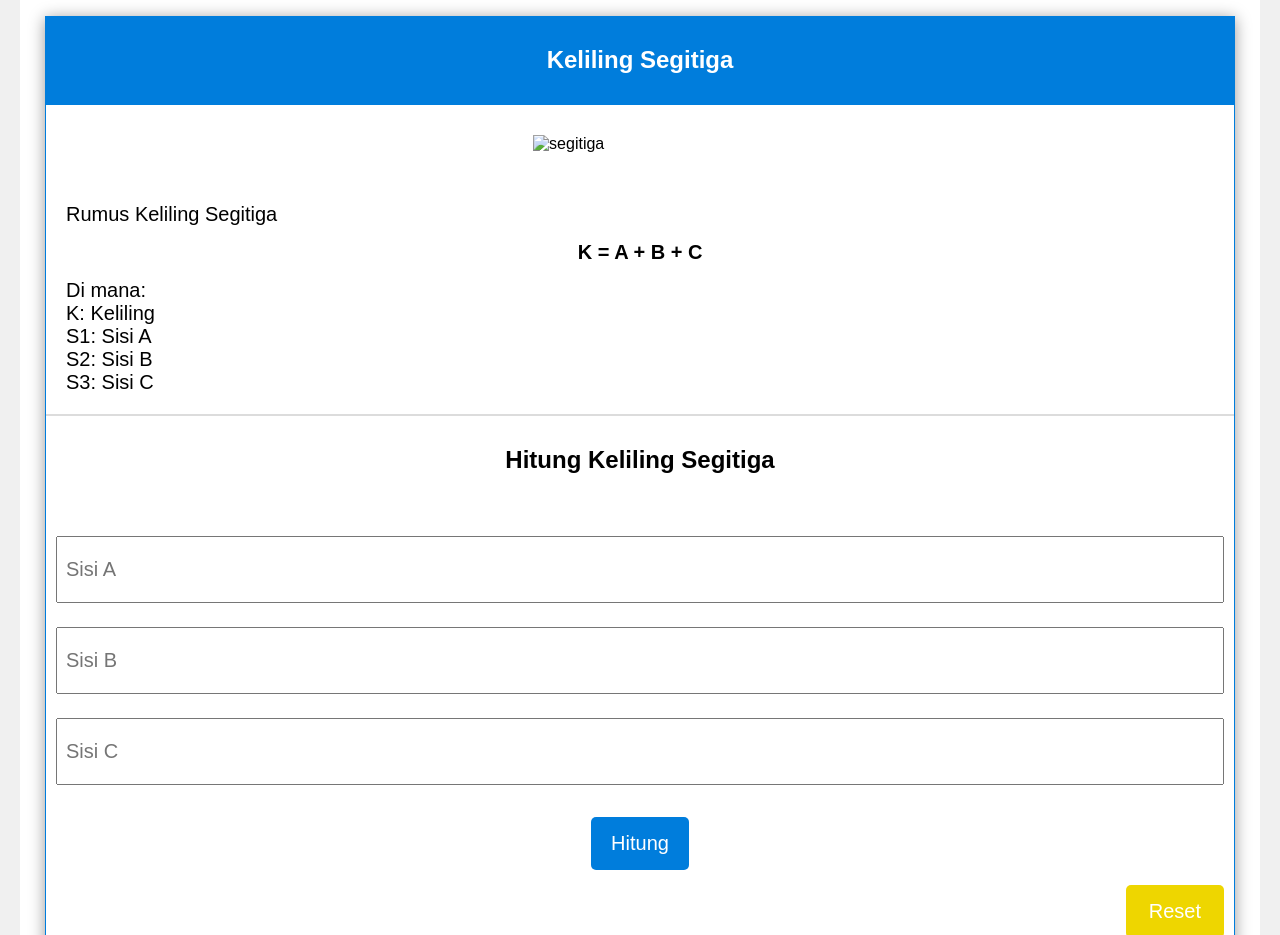
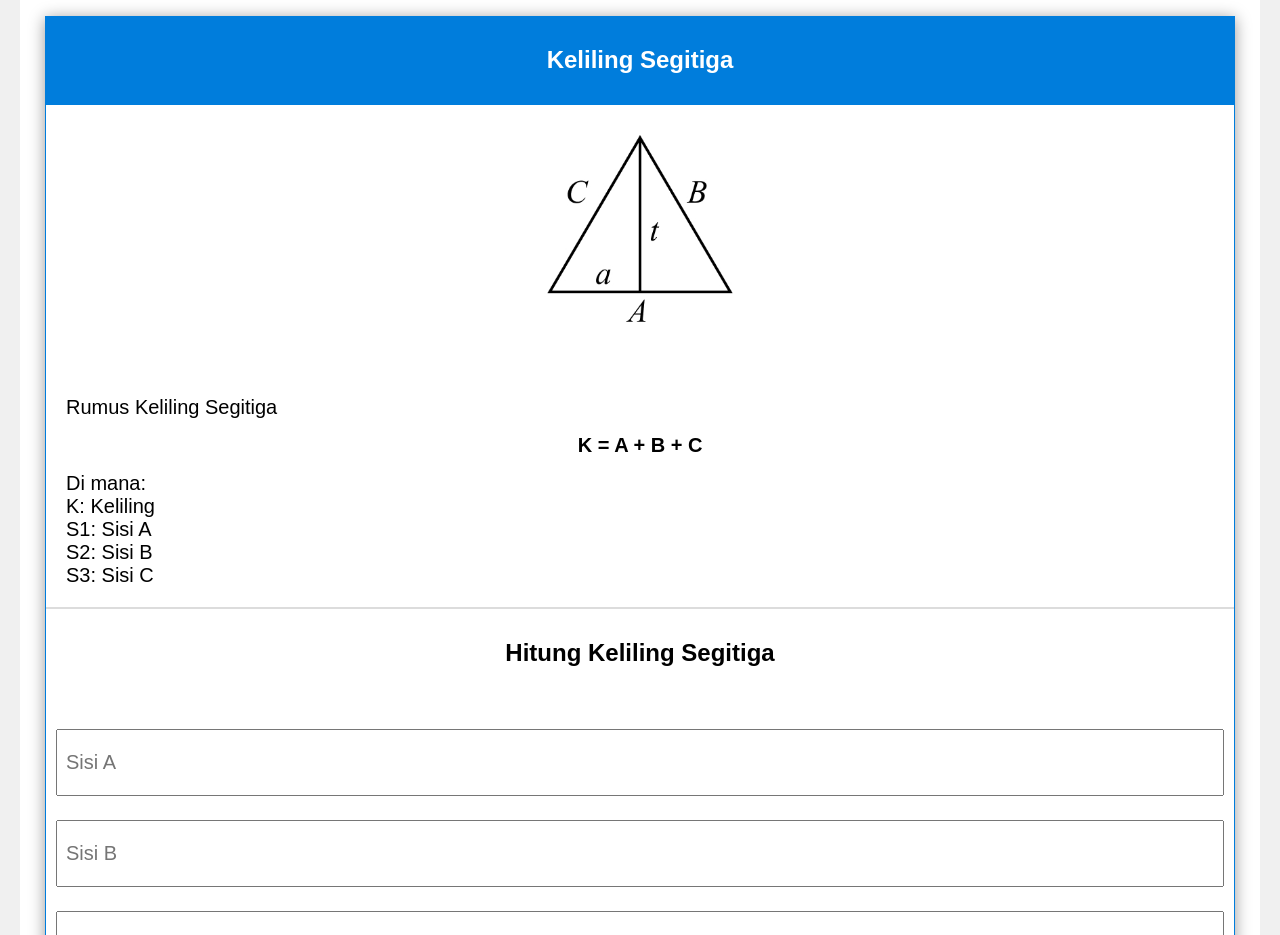
Before and after one commit to revou-fundamental-course/7-aug-23-hanyaabed, a plain HTML site: page index.html in a window 1280 px wide. Shown: the part 1520-2455 px from the top of the page. Drawn offline with Linux system fonts and the light colour scheme.

Commit message:
Update index.html

```diff
--- a/index.html
+++ b/index.html
@@ -69,7 +69,7 @@
                     <h2 class="keliling-title">Keliling Segitiga</h2>
                 </div>
                 <div class="body">
-                    <img src="Img/Group 7.jpg" alt="segitiga" class="segitiga-img">
+                    <img src="Img/Segitiga.jpg" alt="segitiga" class="segitiga-img">
                     <div class="text-keliling">
                         <p>Rumus Keliling Segitiga</p>
                         <p class="rumus-keliling">K = A + B + C</p>
```
